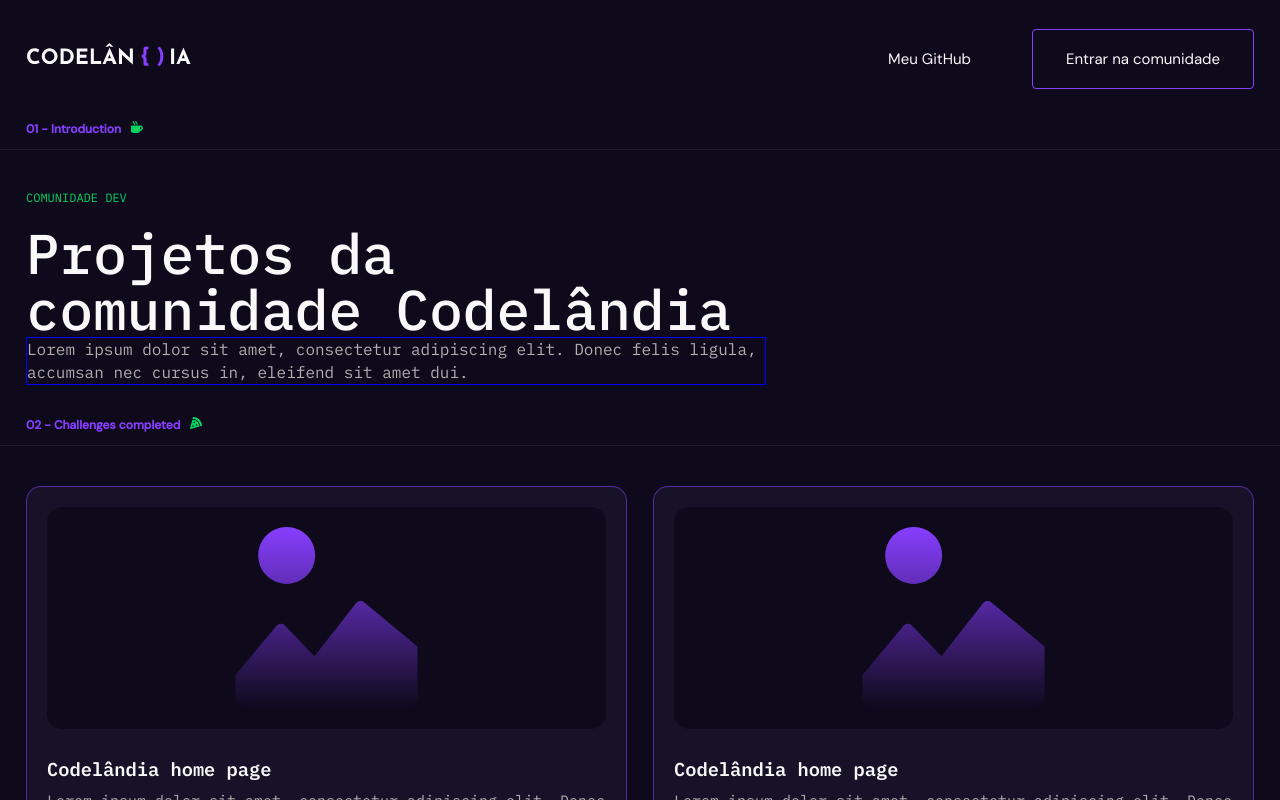
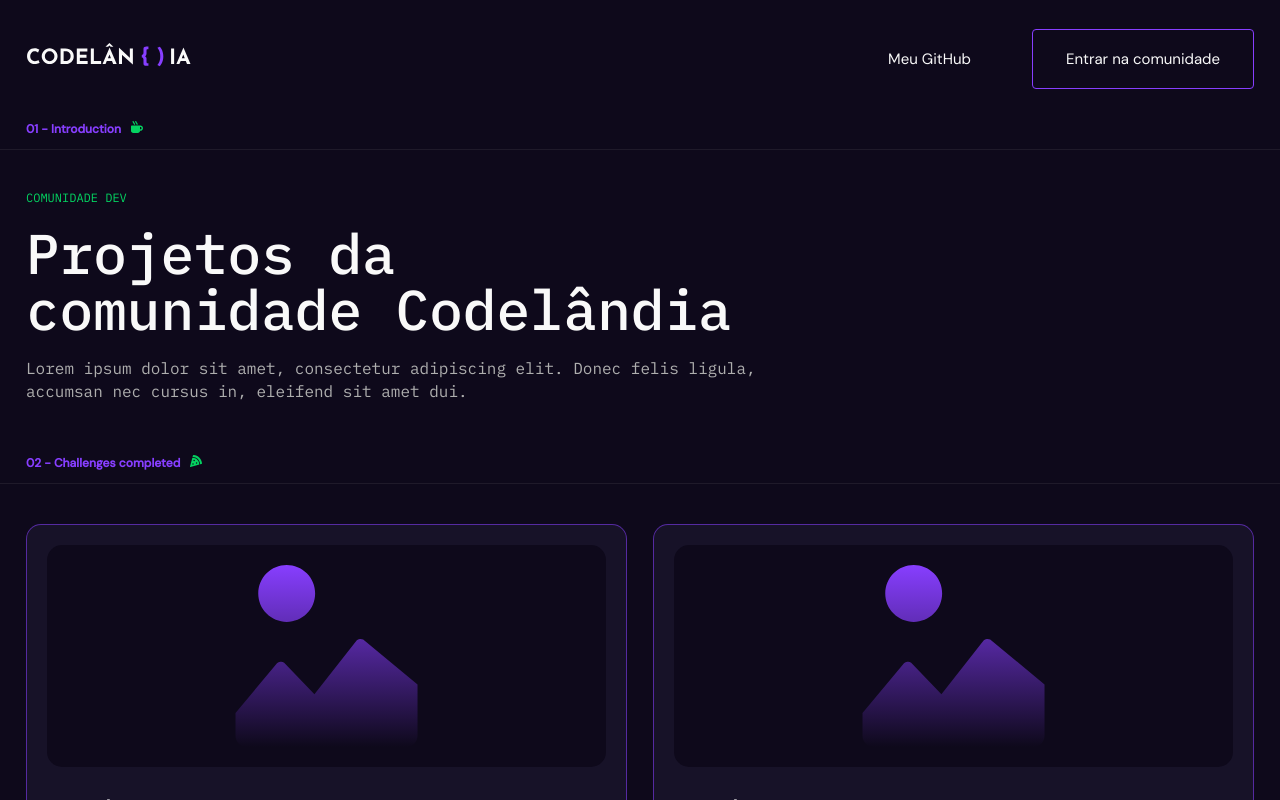
Before and after one commit to codelandia-challenge/codelandia, a React (Create React App) app: page / in a window 1280 px wide. Shown: the top 800 px of the page. Built offline with nearby package versions, Linux system fonts and the light colour scheme; the HTML template or start-up script is replaced by a standard one.

Commit message:
#fix padding paragraph

```diff
--- a/src/Design/Components/Paragraph.js
+++ b/src/Design/Components/Paragraph.js
@@ -12,7 +12,7 @@ const Paragraph = styled("p", {
       paragraphWrapper: {
         display: "flex",
         alignItems: "center",
-        border: "1px solid blue",
+        padding: "$gap 0",
         height: "100%",
         maxWidth: "$size_10",
       },
```
